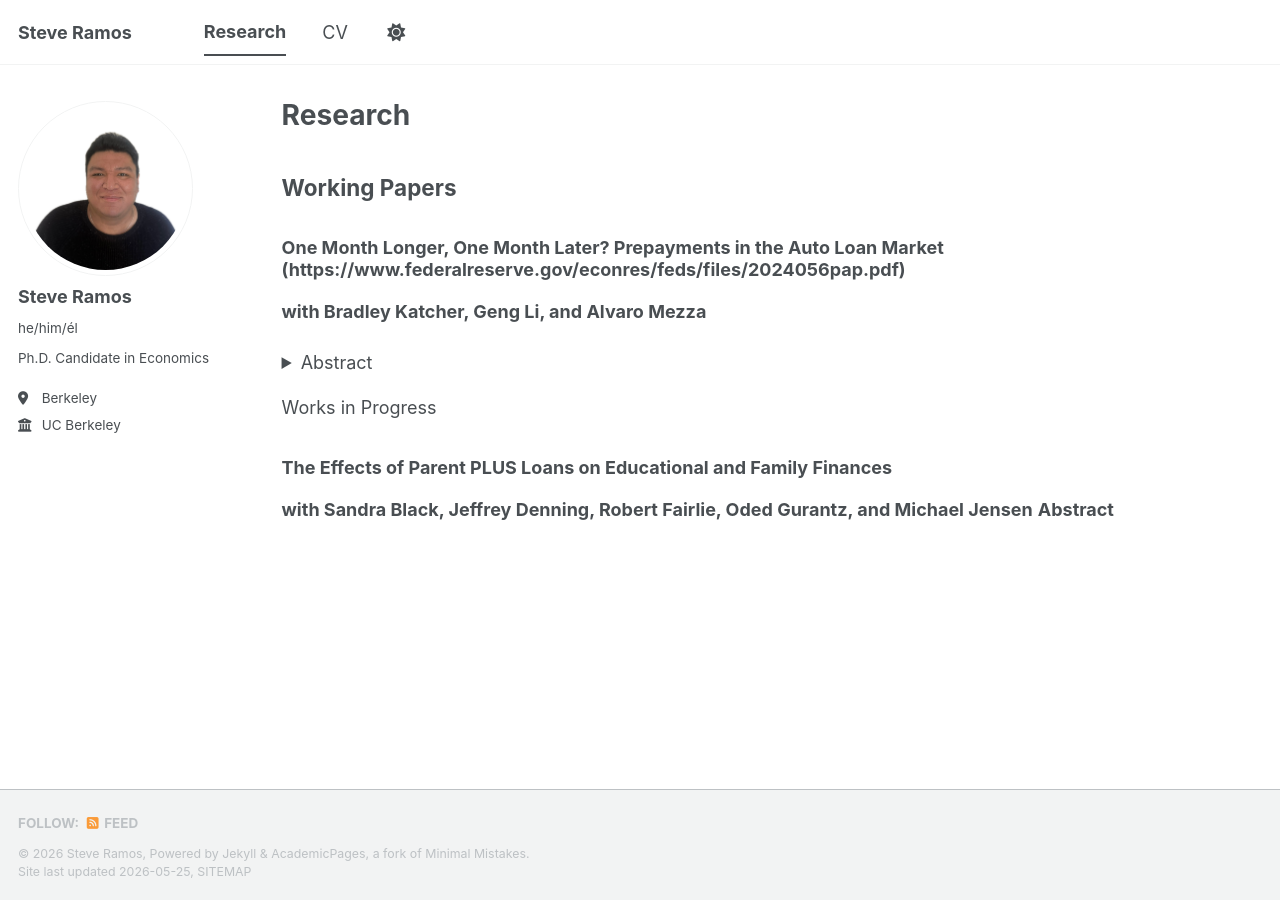
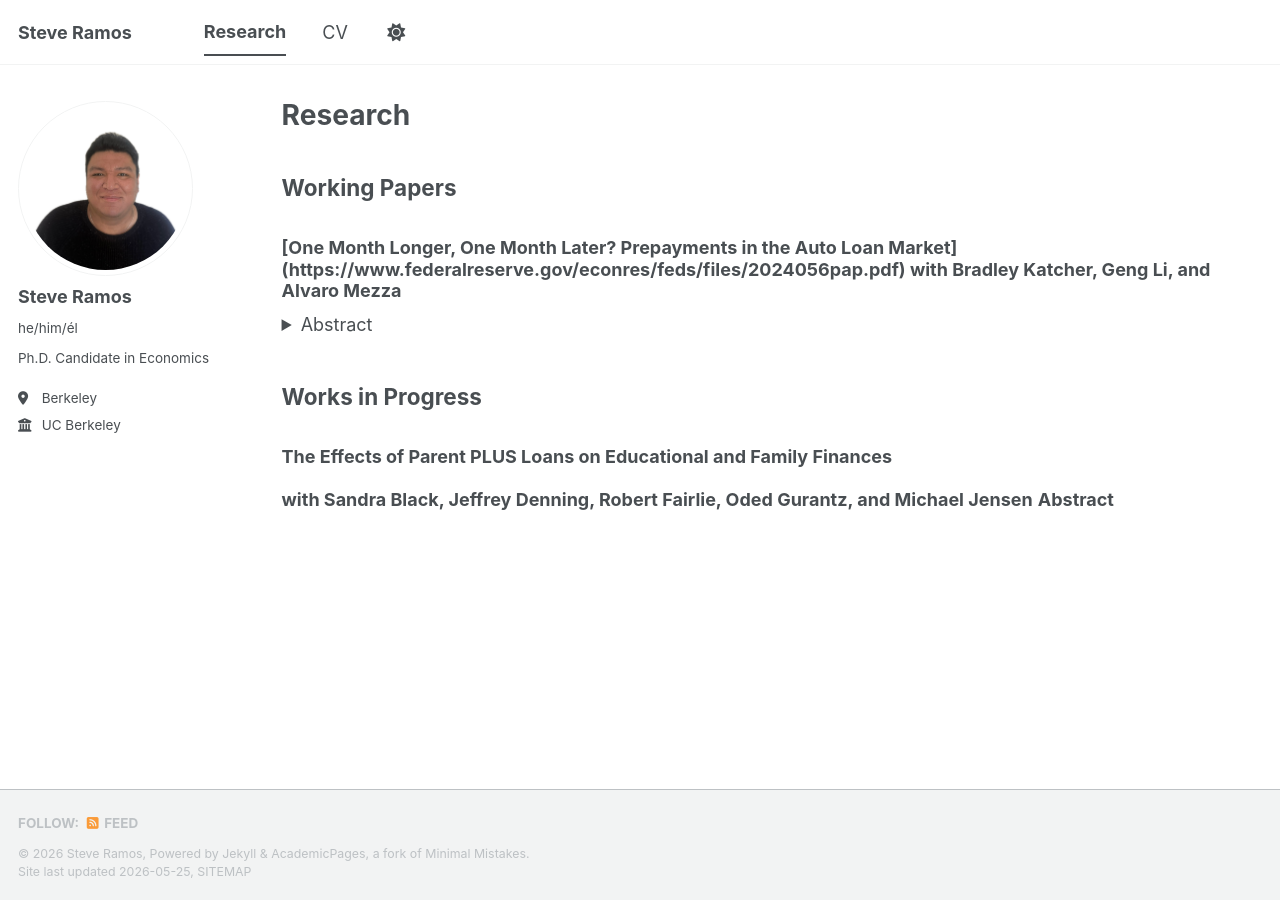
Before and after one commit to ramos-steve/ramos-steve.github.io, a Jekyll site: the page built from _pages/research.md, in a window 1280 px wide. Built offline with Jekyll 4.4.1, drawn with Linux system fonts in a browser that asks for light colours; a script bundle is joined from its source files by our own code; library files that are not in the unit come from our copies.

```diff
--- a/_pages/research.md
+++ b/_pages/research.md
@@ -8,8 +8,7 @@ author_profile: true
 
 ## Working Papers
 
-### One Month Longer, One Month Later? Prepayments in the Auto Loan Market (https://www.federalreserve.gov/econres/feds/files/2024056pap.pdf)
-**with Bradley Katcher, Geng Li, and Alvaro Mezza**
+### [One Month Longer, One Month Later? Prepayments in the Auto Loan Market] (https://www.federalreserve.gov/econres/feds/files/2024056pap.pdf) with Bradley Katcher, Geng Li, and Alvaro Mezza
 
 <details>
 <summary>Abstract</summary>
@@ -26,7 +25,7 @@ choice of long-maturity loans.
 </details>
 
 
-Works in Progress
+## Works in Progress
 ### The Effects of Parent PLUS Loans on Educational and Family Finances
 **with Sandra Black, Jeffrey Denning, Robert Fairlie, Oded Gurantz, and Michael Jensen**
 **Abstract**
```
